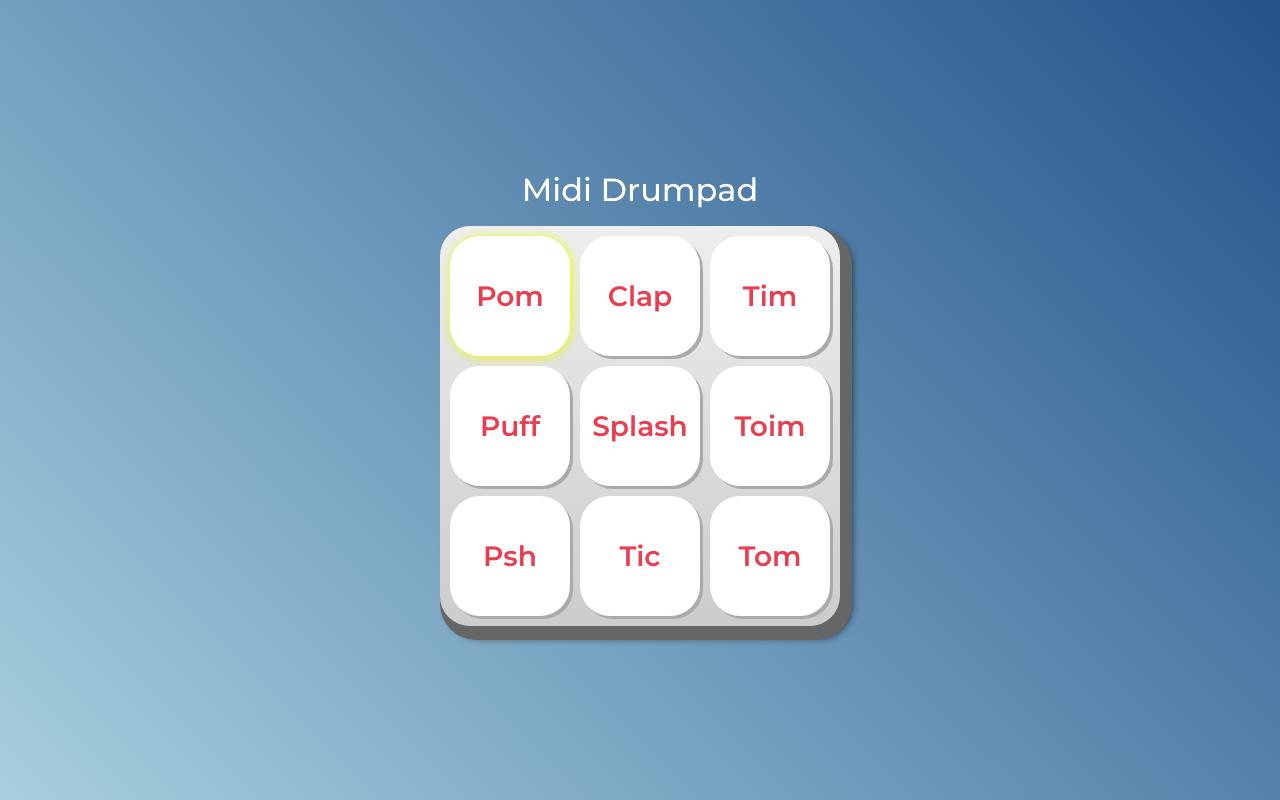
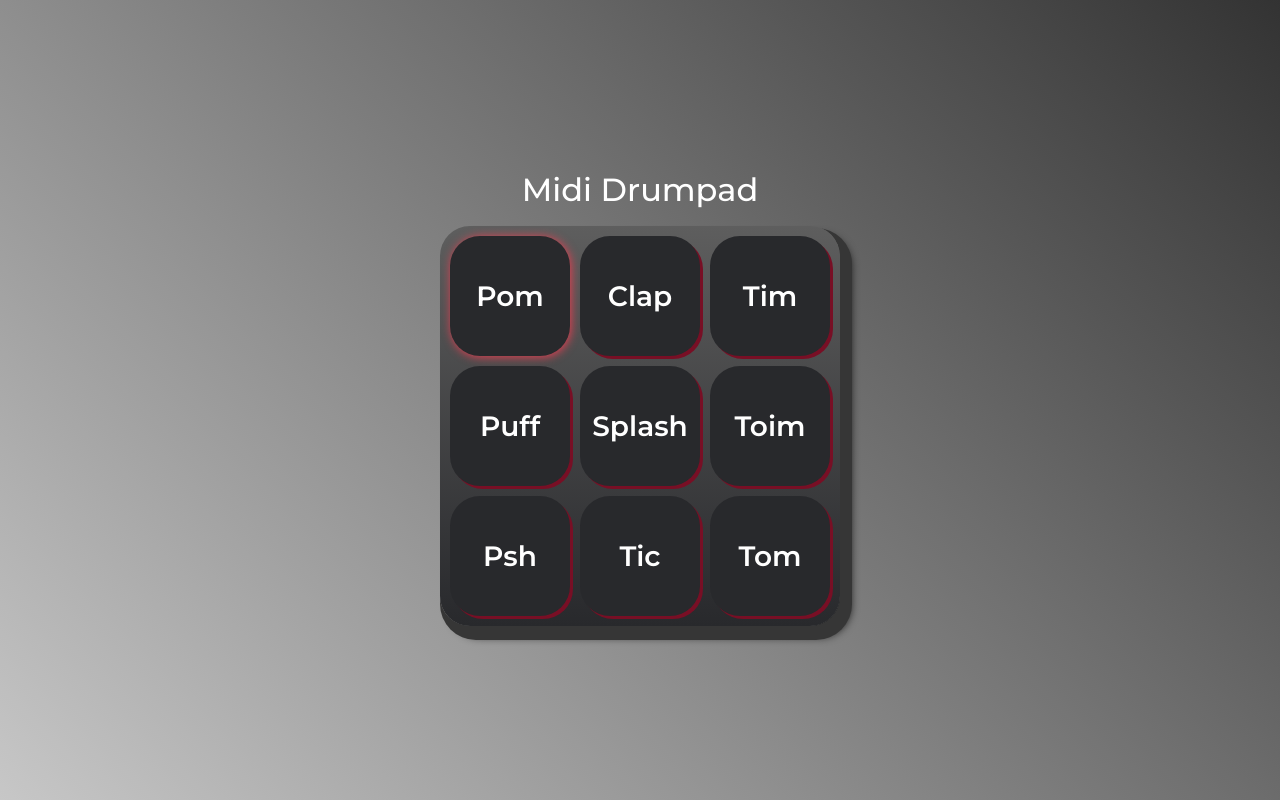
Before and after one commit to WagnerJr12/midi-drumpad-alura, a plain HTML site: page index.html in a window 1280 px wide. Both pictures are taken after a click on the button "Pom". Drawn offline with Linux system fonts and the light colour scheme.

Commit message:
nova estilização midi drumpad

```diff
--- a/css/estilos.css
+++ b/css/estilos.css
@@ -1,14 +1,14 @@
 :root {
-  --cinza: #aaa;
   --vermelha: #e93d50;
   --vermelha-escura: #af303f;
   --branca: #fff;
-  --luz: rgb(229, 255, 0);
+  --preto: rgb(40, 41, 44);
+  --vinho: rgb(120, 15, 37);
 }
 
 body {
   align-items: center;
-  background: linear-gradient(45deg, #a7cfdf 0%,#23538a 100%);
+  background: linear-gradient(45deg, #c7c7c7 0%,#333 100%);
   display: flex;
   justify-content: center;
   flex-direction: column;
@@ -23,8 +23,8 @@ h1 {
 }
 
 .teclado {
-  background: linear-gradient(to bottom, #eeeeee 0%,#cccccc 100%);
-  box-shadow: 6px 8px 0 6px #666, 10px 10px 10px #000;
+  background: linear-gradient(to bottom, #5e5e5e 0%,#28292C 100%);
+  box-shadow: 6px 8px 0 6px #363636, 10px 10px 10px #000;
   border-radius: 30px;
   display: grid;
   gap: 10px;
@@ -33,10 +33,10 @@ h1 {
 }
 
 .tecla {
-  background-color: var(--branca);
+  background-color: var(--preto);
   border-radius: 30px;
-  box-shadow: 3px 3px 0 var(--cinza);
-  color: var(--vermelha);
+  box-shadow: 3px 3px 0 var(--vinho);
+  color: var(--branca);
   cursor: pointer;
   height: 120px;
   font-size: 1.75em;
@@ -48,8 +48,8 @@ h1 {
 
 .tecla.ativa,
 .tecla:active {
-  background-color: var(--vermelha);
-  border: 4px solid  var(--vermelha);
+  background-color: var(--vinho);
+  border: 4px solid  var(--vinho);
   box-shadow: 3px 3px 0 var(--vermelha-escura) inset;
   color: var(--branca);
   outline: none;
@@ -58,10 +58,10 @@ h1 {
 .tecla.focus,
 .tecla:focus {
   outline: none;
-  box-shadow: 1px 1px 10px var(--luz);
+  box-shadow: 1px 1px 10px var(--vermelha);
 }
 
 .tecla.active:focus,
 .tecla:active:focus {
-  box-shadow: 3px 3px 0 var(--vermelha-escura) inset, 1px 1px 10px var(--luz);
+  box-shadow: 3px 3px 0 var(--vermelha-escura) inset, 1px 1px 10px var(--vermelha);
 }
```
